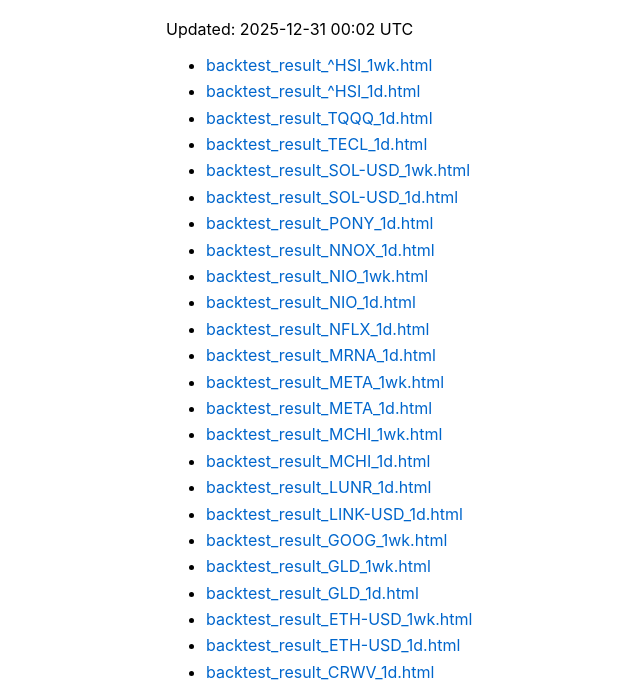
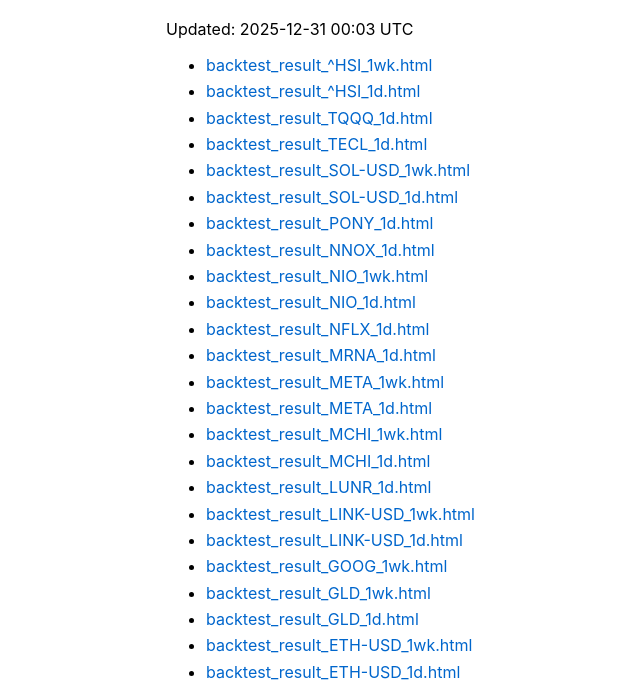
Before and after one commit to robin2010liu/StockScanner, a plain HTML site: page index.html in a window 1280 px wide. Shown: the part 95-780 px from the top of the page, without its empty margins (24-664 px from the left). Drawn offline with Linux system fonts and the light colour scheme.

Commit message:
Auto-update index.html

```diff
--- a/index.html
+++ b/index.html
@@ -17,7 +17,7 @@ a:hover { text-decoration: underline; }
 </head>
 <body>
 <h1>📊 Backtest Results</h1>
-<p>Updated: 2025-12-31 00:02 UTC</p>
+<p>Updated: 2025-12-31 00:03 UTC</p>
 <ul>
 <li><a href="backtest_result_^HSI_1wk.html" target="_blank">backtest_result_^HSI_1wk.html</a></li>
 <li><a href="backtest_result_^HSI_1d.html" target="_blank">backtest_result_^HSI_1d.html</a></li>
@@ -36,6 +36,7 @@ a:hover { text-decoration: underline; }
 <li><a href="backtest_result_MCHI_1wk.html" target="_blank">backtest_result_MCHI_1wk.html</a></li>
 <li><a href="backtest_result_MCHI_1d.html" target="_blank">backtest_result_MCHI_1d.html</a></li>
 <li><a href="backtest_result_LUNR_1d.html" target="_blank">backtest_result_LUNR_1d.html</a></li>
+<li><a href="backtest_result_LINK-USD_1wk.html" target="_blank">backtest_result_LINK-USD_1wk.html</a></li>
 <li><a href="backtest_result_LINK-USD_1d.html" target="_blank">backtest_result_LINK-USD_1d.html</a></li>
 <li><a href="backtest_result_GOOG_1wk.html" target="_blank">backtest_result_GOOG_1wk.html</a></li>
 <li><a href="backtest_result_GLD_1wk.html" target="_blank">backtest_result_GLD_1wk.html</a></li>
```
